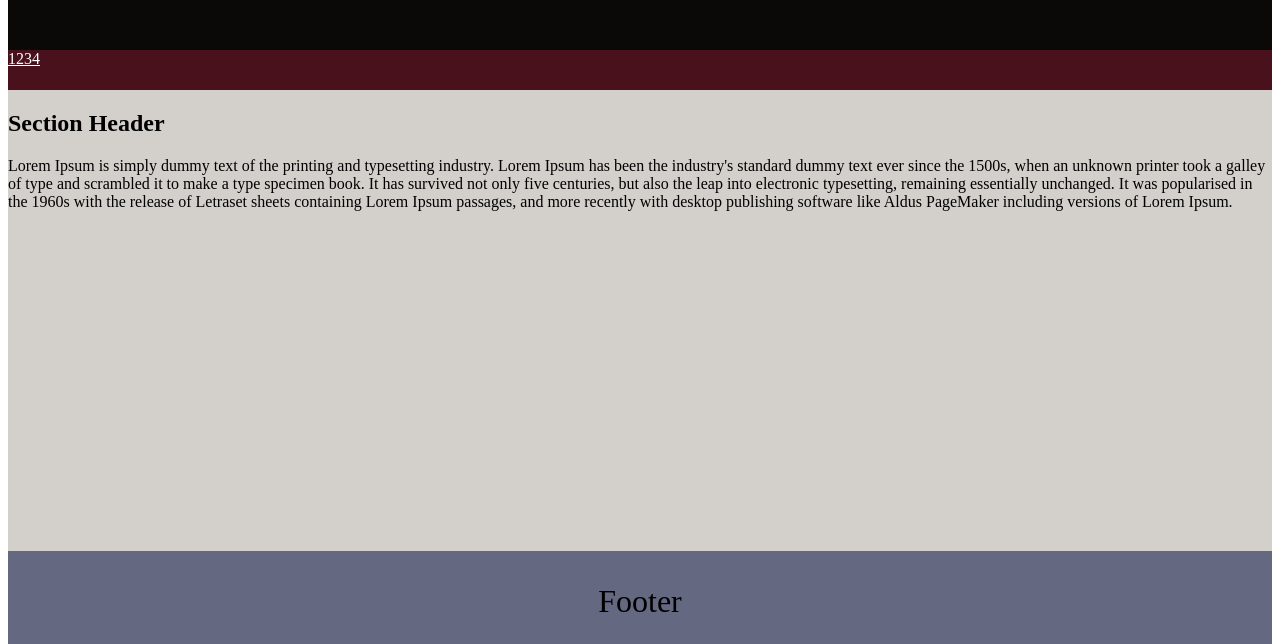
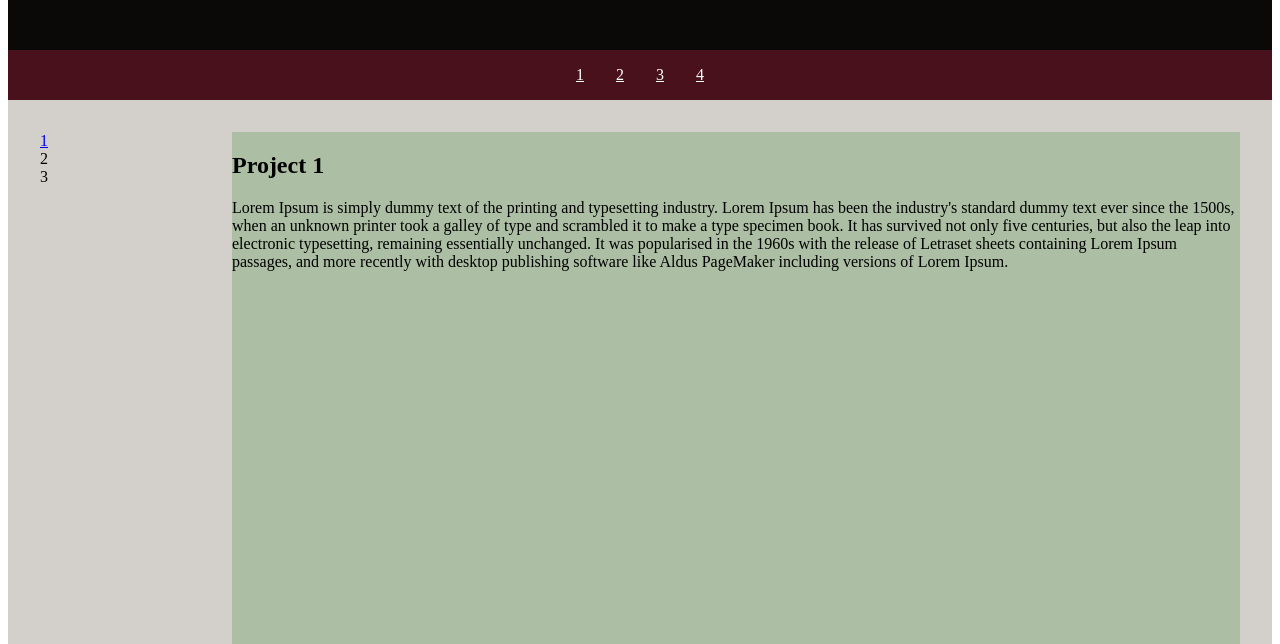
Before and after one commit to ndorazioCS/Portfolio_Overview, a plain HTML site: page index.html in a window 1280 px wide. Shown: the part 156-800 px from the top of the page. Drawn offline with Linux system fonts and the light colour scheme.

Commit message:
layout template update v1 - basic layout

```diff
--- a/index.html
+++ b/index.html
@@ -30,9 +30,20 @@
                 </nav>
             </aside>
             <main class='page-element main-container'>
+                <nav class='project-nav-container'>
+                    <a href='1'>
+                        <dt>1</dt>
+                    </a>
+                    <a>
+                        <dt>2</dt>
+                    </a>
+                    <a>
+                        <dt>3</dt>
+                    </a>
+                </nav>
                 <section class='section-element'>
                     <h2>
-                        Section Header
+                        Project 1
                     </h2>
                     <p>
                         Lorem Ipsum is simply dummy text of the printing and typesetting industry.
--- a/styles.css
+++ b/styles.css
@@ -10,7 +10,6 @@
     display: flex;
     flex-direction: column;
     min-height: 100vh;
-    background-color: green;
 }
 
 .page-element {
@@ -38,11 +37,41 @@
     min-height: 5vh;
     background-color: var(--color-nav);
     display: flex;
+    justify-content: center;
 }
 
 .nav-element {
     color: white;
-    justify-content: space-between;
+    margin: 1rem;
+}
+
+.nav-element:last-child {
+    align-items: flex-end;
+}
+
+.main-container {
+    min-height: 75vh;
+    display: grid;
+    grid-template-columns: auto auto;
+}
+
+.project-nav-container {
+    min-width: 10vw;;
+    order: 1;
+    margin: 2rem;
+}
+
+.main {
+    background-color: var(--color-main);
+    display: grid;
+    order: 2;
+    min-width: 80vw;
+}
+
+.section-element {
+    margin: 2rem;
+    background-color: var(--color-section);
+    order: 2;
 }
 
 .footer-container {
@@ -55,7 +84,3 @@
     color: black;
     text-align: center;
 }
-
-.main {
-    background-color: var(--color-main);
-}
```
